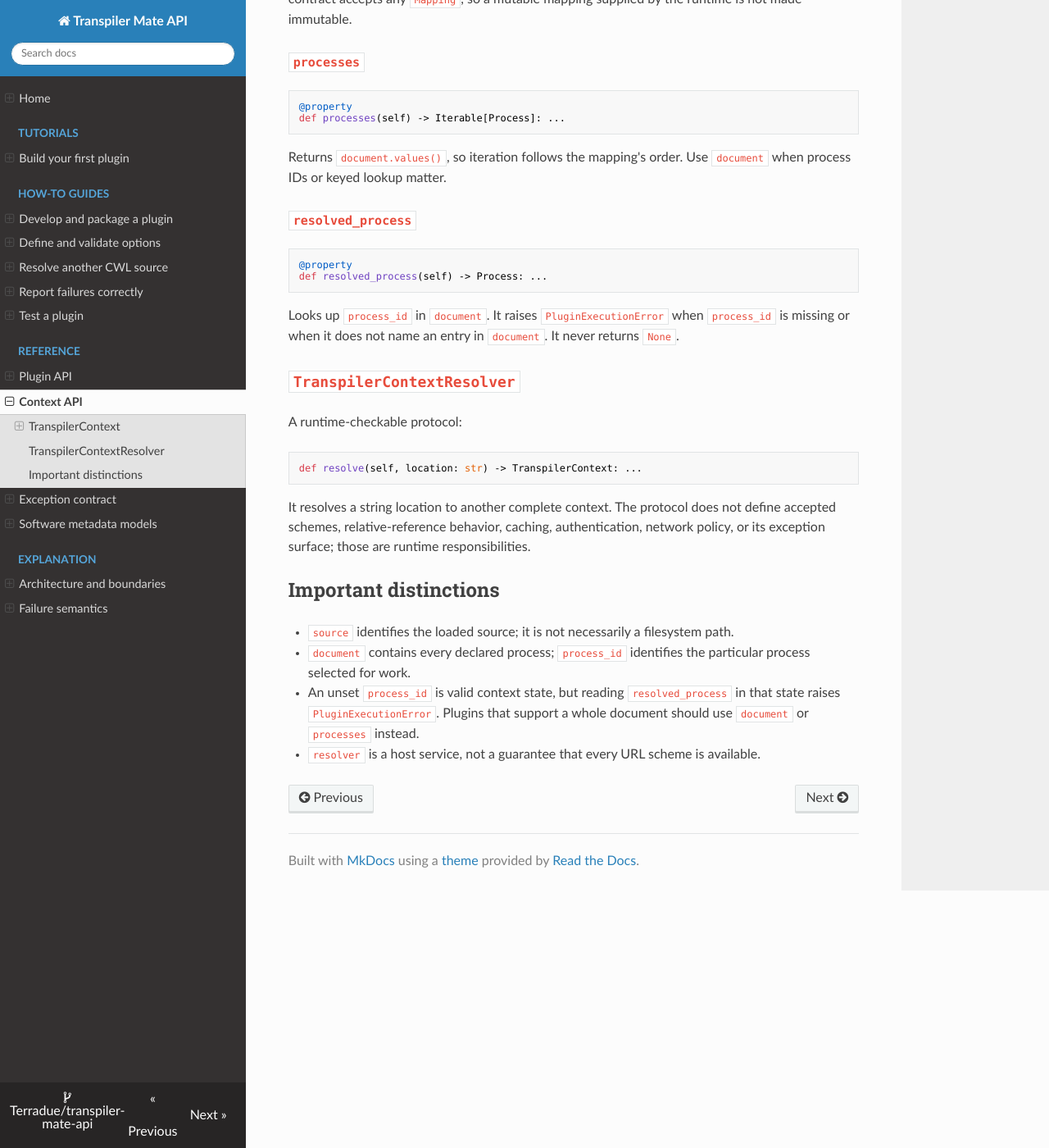
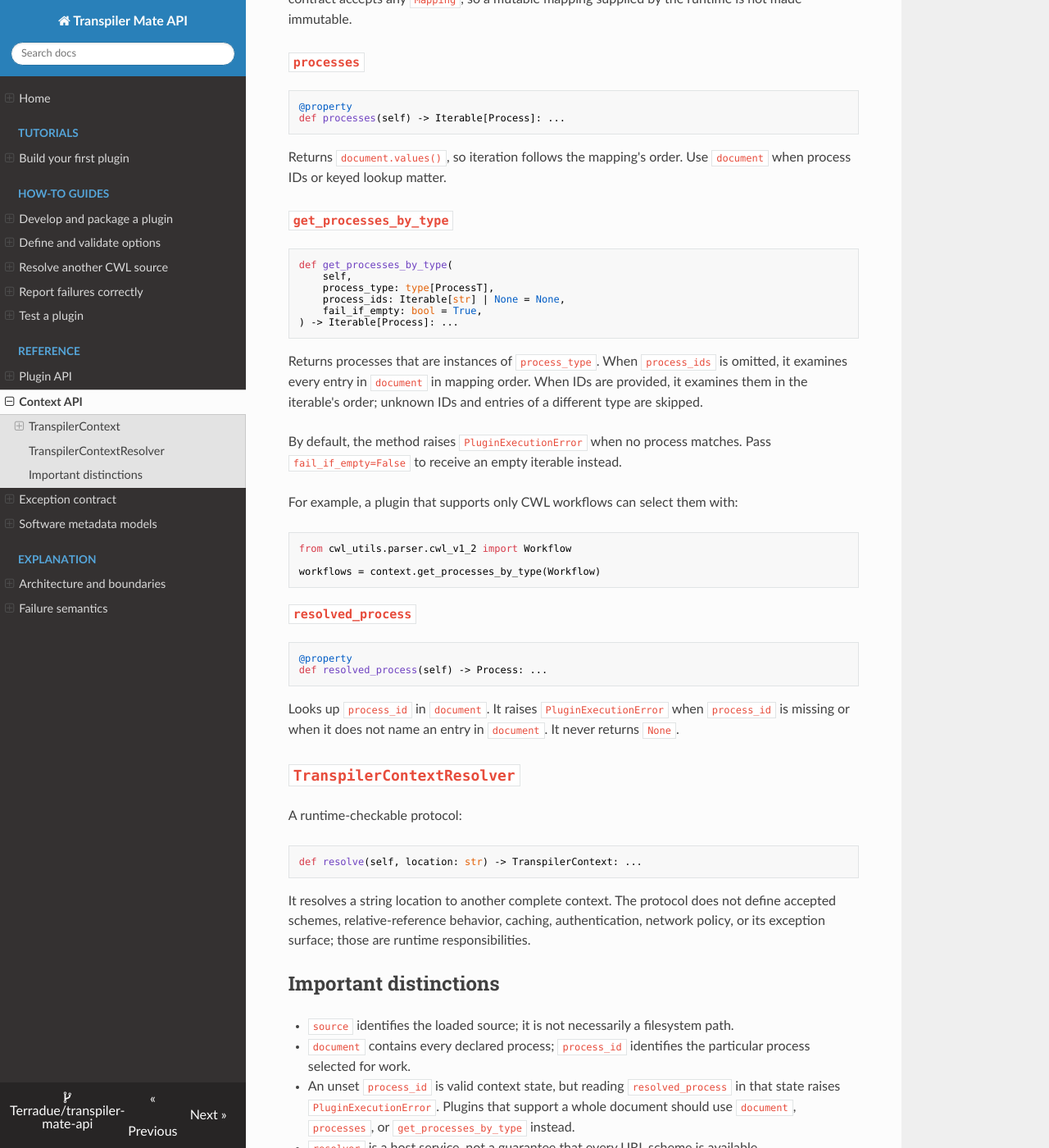
Before and after one commit to sim13pods/transpiler-mate-api, an MkDocs documentation site: the page built from docs/reference/context-api.md, in a window 1280 px wide and 1400 px high, scrolled down 561 px. Shown: the whole window at 82% size. Built offline with MkDocs 1.6.1, drawn with Linux system fonts in a browser that asks for light colours; nearby versions of some CDN libraries; a script that is not in the unit is left out.

Commit message:
docs(api): context exposes a new `get_processes_by_type` method

````diff
--- a/docs/reference/context-api.md
+++ b/docs/reference/context-api.md
@@ -27,6 +27,33 @@ def processes(self) -> Iterable[Process]: ...
 Returns `document.values()`, so iteration follows the mapping's order. Use
 `document` when process IDs or keyed lookup matter.
 
+### `get_processes_by_type`
+
+```python
+def get_processes_by_type(
+    self,
+    process_type: type[ProcessT],
+    process_ids: Iterable[str] | None = None,
+    fail_if_empty: bool = True,
+) -> Iterable[Process]: ...
+```
+
+Returns processes that are instances of `process_type`. When `process_ids` is
+omitted, it examines every entry in `document` in mapping order. When IDs are
+provided, it examines them in the iterable's order; unknown IDs and entries of
+a different type are skipped.
+
+By default, the method raises `PluginExecutionError` when no process matches.
+Pass `fail_if_empty=False` to receive an empty iterable instead.
+
+For example, a plugin that supports only CWL workflows can select them with:
+
+```python
+from cwl_utils.parser.cwl_v1_2 import Workflow
+
+workflows = context.get_processes_by_type(Workflow)
+```
+
 ### `resolved_process`
 
 ```python
@@ -55,5 +82,6 @@ It resolves a string location to another complete context. The protocol does not
   particular process selected for work.
 - An unset `process_id` is valid context state, but reading `resolved_process`
   in that state raises `PluginExecutionError`. Plugins that support a whole
-  document should use `document` or `processes` instead.
+  document should use `document`, `processes`, or `get_processes_by_type`
+  instead.
 - `resolver` is a host service, not a guarantee that every URL scheme is available.
````
Also changed, not shown: docs/how-to/develop-a-plugin.md (+3 -0 lines), docs/reference/exceptions.md (+1 -0 lines).
